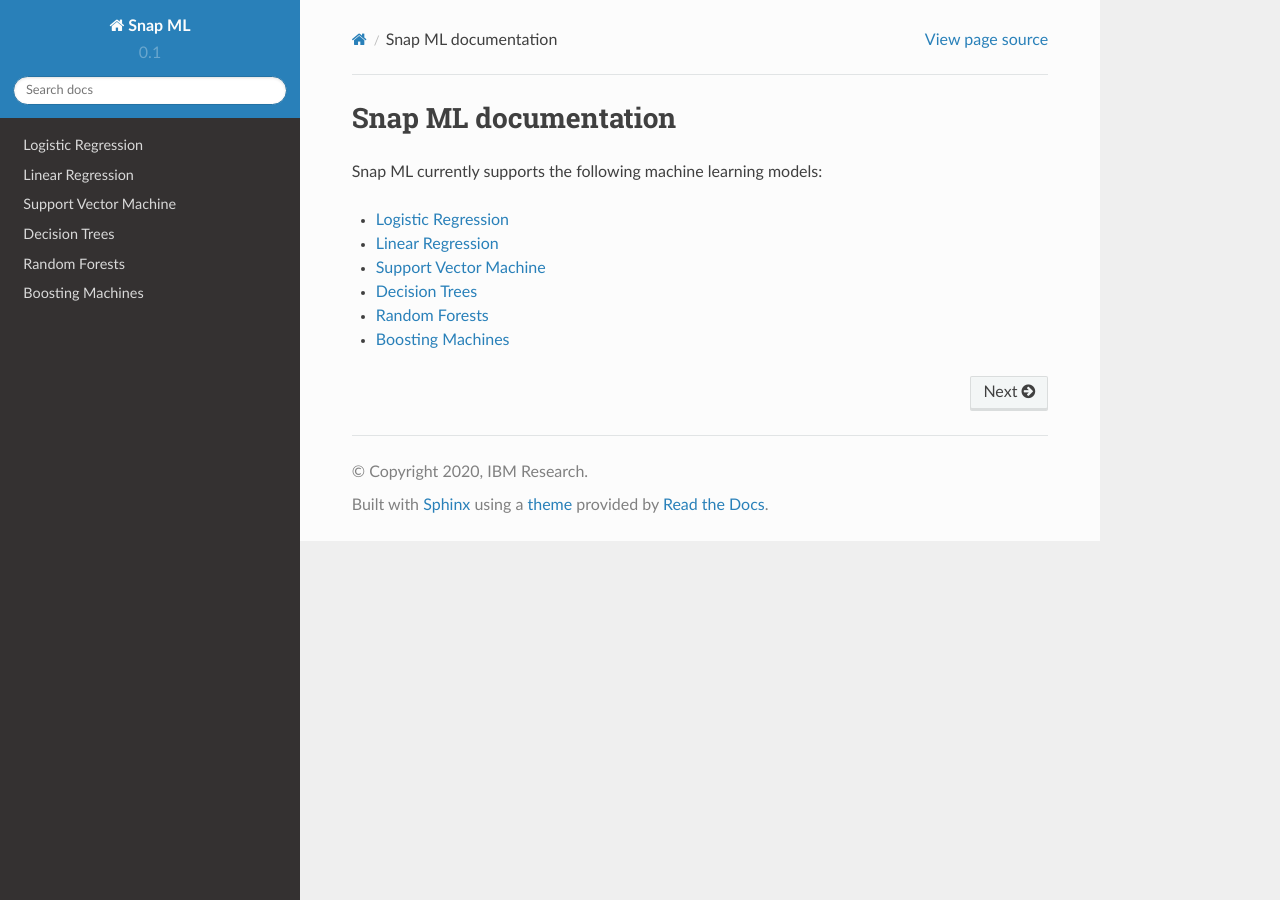
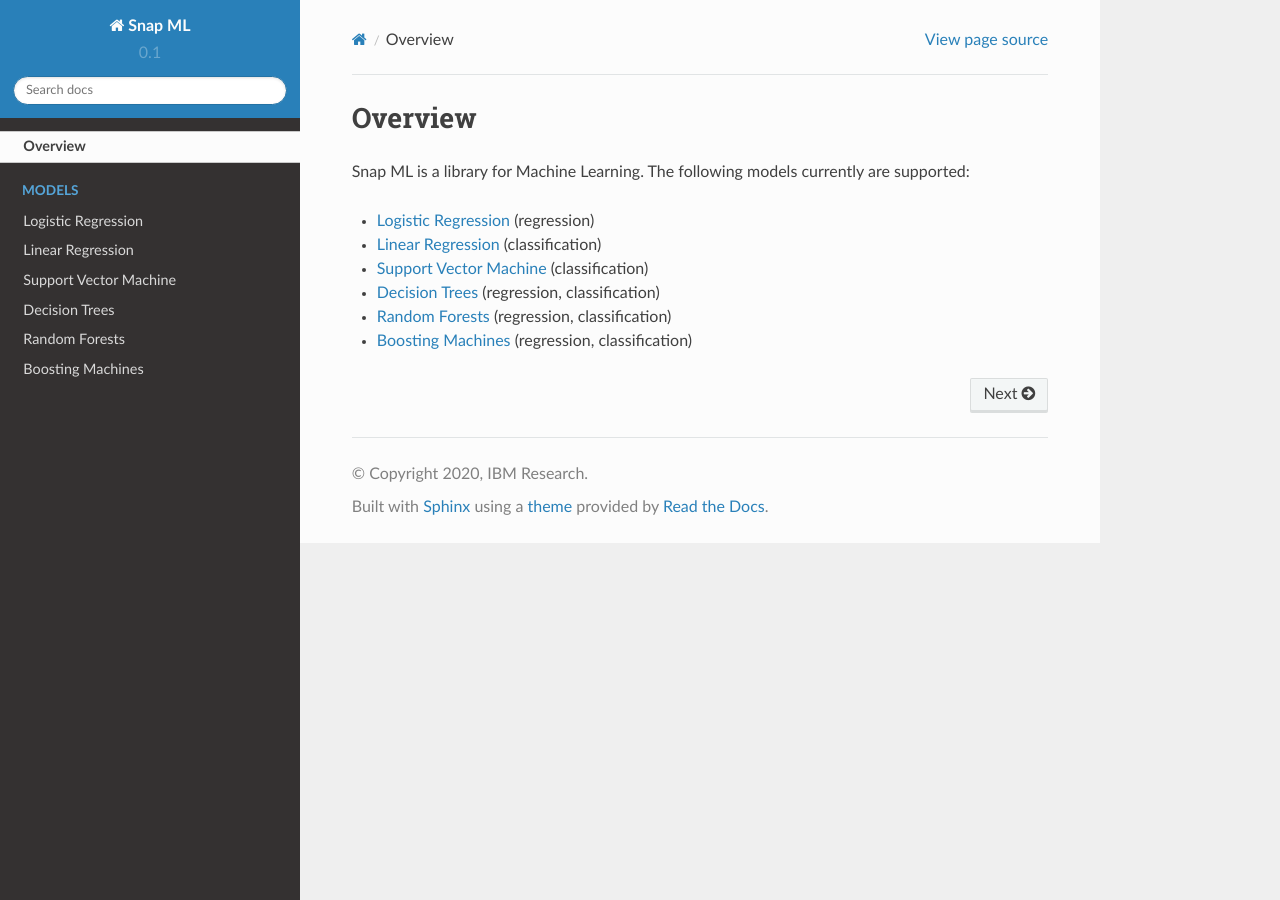
Before and after one commit to andreea-anghel/snapml-docs, a Sphinx documentation site: the page built from docs/source/index.rst, in a window 1280 px wide. Built offline with Sphinx 7.4.7 and the Read the Docs theme 2.0.0, drawn with Linux system fonts in a browser that asks for light colours.

Commit message:
minor changes

```diff
--- a/docs/source/boosting_machines.rst
+++ b/docs/source/boosting_machines.rst
@@ -1,10 +1,16 @@
 Boosting Machines
 =================
+
+Boosting Machine Classifier
+---------------------------
 
 .. autoclass:: snapml.BoostingMachineClassifier
    :inherited-members: BaseEstimator
    :members:
 
+Boosting Machine Regressor
+--------------------------
+
 .. autoclass:: snapml.BoostingMachineRegressor
    :inherited-members: BaseEstimator
    :members:
--- a/docs/source/index.rst
+++ b/docs/source/index.rst
@@ -1,9 +1,29 @@
-Snap ML documentation
-=====================
+Overview
+########
 
-Snap ML currently supports the following machine learning models:
+Snap ML is a library for Machine Learning. The following models currently are supported:
+
+.. hlist::
+   :columns: 1
+
+   * :doc:`logistic_regression` (regression)
+   * :doc:`linear_regression` (classification)
+   * :doc:`support_vector_machine` (classification)
+   * :doc:`decision_trees` (regression, classification)
+   * :doc:`random_forests` (regression, classification)
+   * :doc:`boosting_machines` (regression, classification)
+
 
 .. toctree::
+   :maxdepth: 1
+   :hidden:
+
+   self
+
+.. toctree::
+   :caption: Models
+   :maxdepth: 1
+   :hidden:
 
    logistic_regression
    linear_regression
```
Also changed, not shown: docs/source/decision_trees.rst (+7 -0 lines), docs/source/random_forests.rst (+7 -0 lines).
